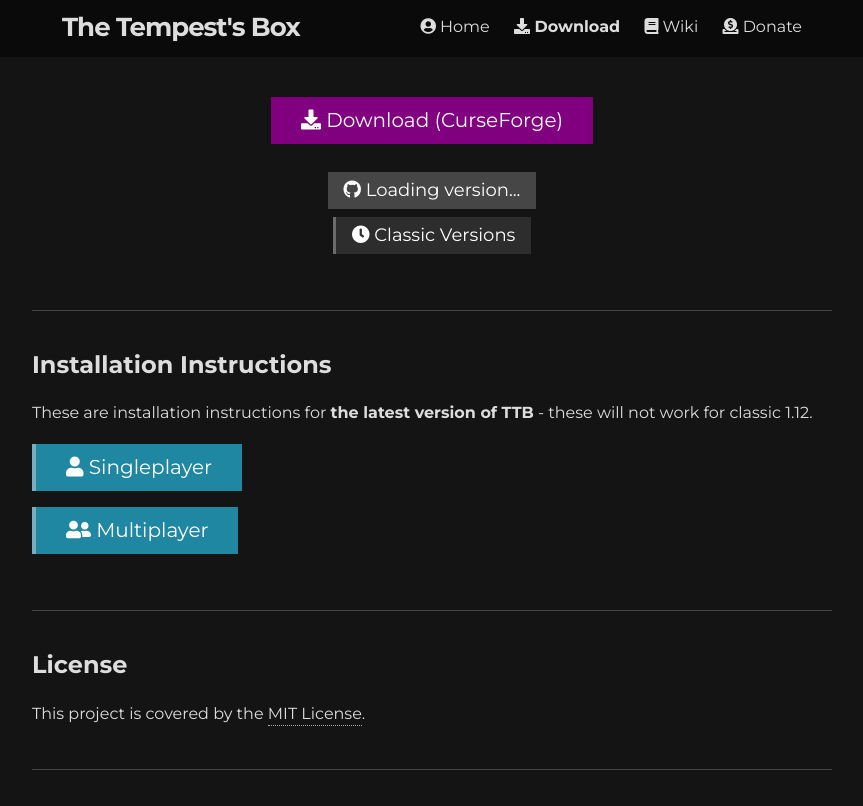
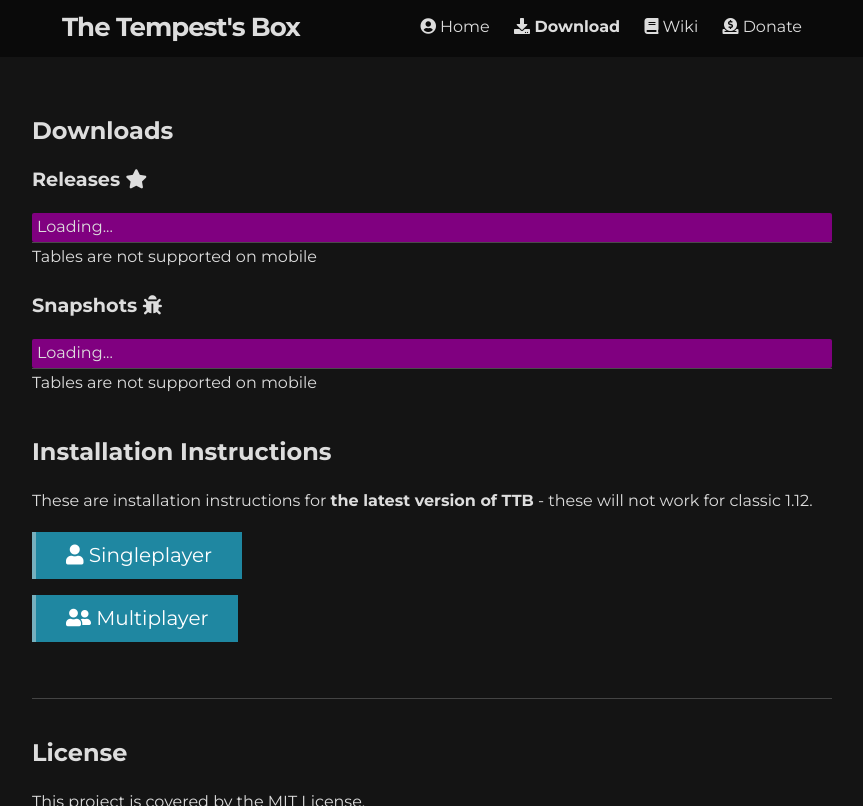
Before and after one commit to tempestsbox/tempestsbox.github.io, a Jekyll site: the page built from _pages/download.html, in a window 1280 px wide, cut to the strip 0-806 px from the top of the page. Shown: the whole strip, without its empty margins (208-1071 px from the left). Built offline with Jekyll 4.4.1, drawn with Linux system fonts in a browser that asks for light colours; nearby versions of some CDN libraries; comment, search, counter and statistics services are not loaded.

Commit message:
Improve /download (#7)
* Initial commit

* Remove unnecessary switch statement

* Compile data

* Improve /download

* Give the cache some love

```diff
--- /dev/null
+++ b/_includes/download_buttons/remote.html
@@ -0,0 +1,25 @@
+<h3>Releases <i class='fas fa-star'></i></h3>
+
+<table class="builds-table">
+    <tbody class="output releases">
+        <tr>
+            <td center>
+                Loading...
+            </td>
+        </tr>
+    </tbody>
+</table>
+
+<h3>Snapshots <i class='fas fa-bug'></i></h3>
+<table class="builds-table">
+    <tbody class="output commits">
+        <tr>
+            <td center>
+                Loading...
+            </td>
+        </tr>
+    </tbody>
+</table>
+
+<script src='https://ajax.googleapis.com/ajax/libs/jquery/3.4.1/jquery.min.js'></script>
+<script src="/assets/js/downloadTable.js"></script>
--- a/_pages/download.html
+++ b/_pages/download.html
@@ -7,8 +7,11 @@
 
 <script>var textElement = undefined;</script>
 
-{% include download_buttons/all.html %}
-<hr class="separator">
+<h2 ignore-underline>Downloads</h2>
+
+{% include download_buttons/remote.html %}
+
+<div style='height: 5px;'><br></div>
 
 <h2 ignore-underline>Installation Instructions</h2>
 <p>These are installation instructions for <strong>the latest version of TTB</strong> - these will not work for classic 1.12.</p>
--- a/assets/css/global.css
+++ b/assets/css/global.css
@@ -843,3 +843,28 @@
         margin-right: 0;
     }
 }
+
+.builds-table {
+    width: 100%;
+    display: table;
+    border-collapse: collapse;
+    border-spacing: 0;
+    border: none;
+}
+.builds-table > tbody > tr > td {
+    padding: 0 5px;
+    display: table-cell;
+    text-align: left;
+    vertical-align: middle;
+    border-radius: 2px;
+    border: none;
+}
+.builds-table > tbody > tr:first-child {
+    background-color: purple;
+}
+.builds-table > tbody > tr > td:last-child {
+    padding-right: 18px;
+}
+.builds-table > tbody > tr {
+    border-bottom: 1px solid rgba(255, 255, 255, 0.12);
+}
--- /dev/null
+++ b/assets/js/downloadTable.js
@@ -0,0 +1,67 @@
+var repo = "{{ site.github_user }}/{{ site.github_repo }}";
+const max_to_display = 5;
+
+async function outputData(type) {
+    console.log('Fetching API data for repo ' + repo);
+    var response = await fetch('https://api.github.com/repos/' + repo + '/' + type);
+    var data = await response.json();
+
+    let output = '';
+    for (i = 0; i < Math.min(max_to_display, data.length); i++) {
+        let title;
+        let id;
+        let date;
+        let link_content;
+        switch (type) {
+            case 'releases':
+                title = data[i].name;
+                id = data[i].tag_name;
+                date = data[i].published_at;
+
+                link_content = `
+                        <td>
+                            <a href='https://github.com/${repo}/archive/${id}.zip' style='border-bottom: none;'>&nbsp;
+                            <i class='fas fa-download'></i> ${title}
+                            </a>
+                        </td>
+                    `
+
+                break;
+            case 'commits':
+                title = data[i].commit.message;
+                id = data[i].sha;
+                date = data[i].commit.committer.date;
+
+                title = title.split('\n');
+                title = title[0];
+                let build_number = data.length - i;
+                link_content = `
+                        <td>
+                            <a href='https://github.com/${repo}/archive/${id}.zip' style='border-bottom: none;'>&nbsp;
+                            <i class='fas fa-download'></i> #${build_number}
+                            </a>
+                        </td>
+                        <td data-build-id='${build_number}'>${title}</td>
+                    `
+
+                break;
+        }
+
+        let content = `
+            <tr>
+                ${link_content}
+                <td style='float: right;'>${new Date(date).toISOString().split('T')[0]}</td>
+            </tr>
+            `
+
+        if (i != data.length - 1) content += '<br>';
+        output += (content);
+    }
+
+    $('.output.' + type).html(output);
+}
+
+var types = ['releases', 'commits'];
+for (i = 0; i < types.length; i++) {
+    outputData(types[i]);
+}
```
